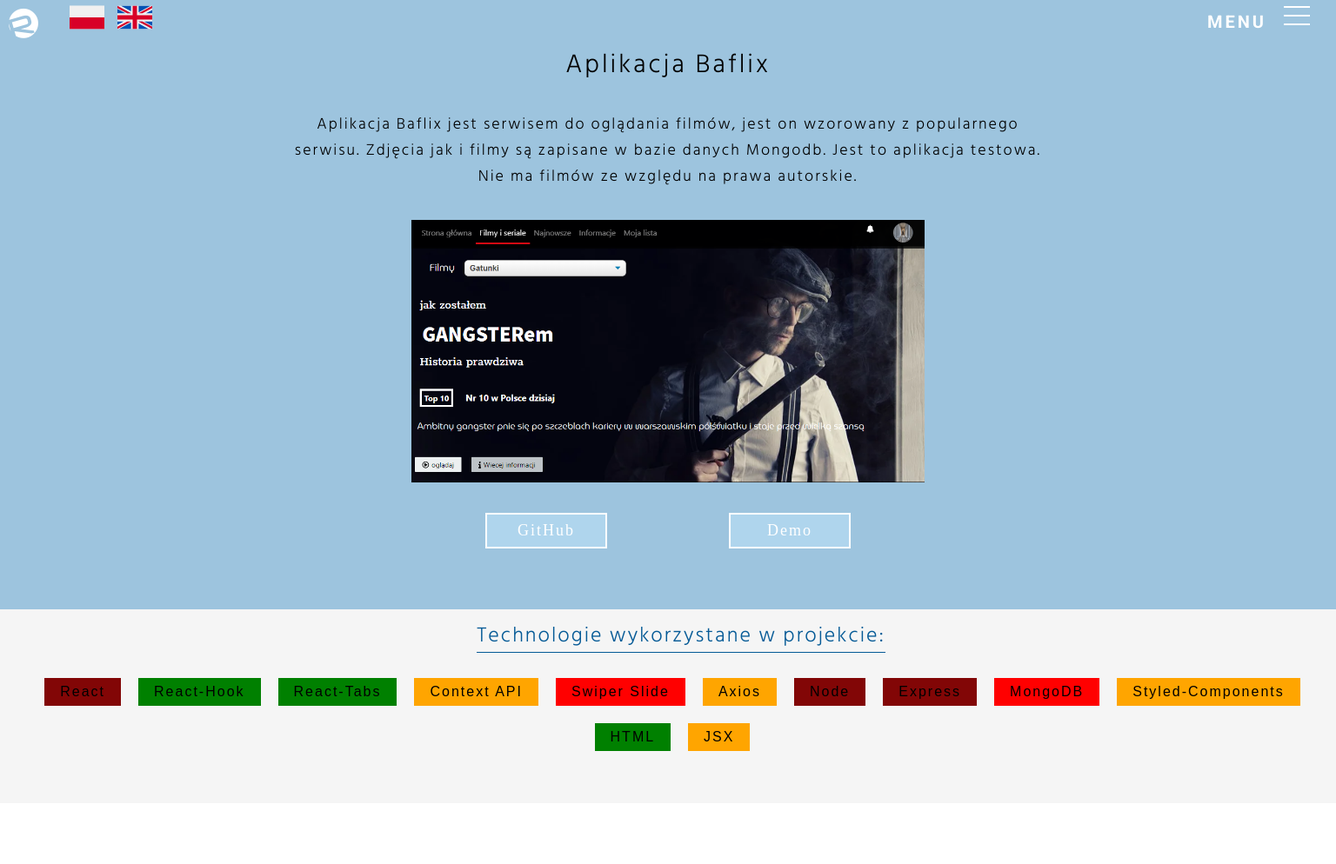
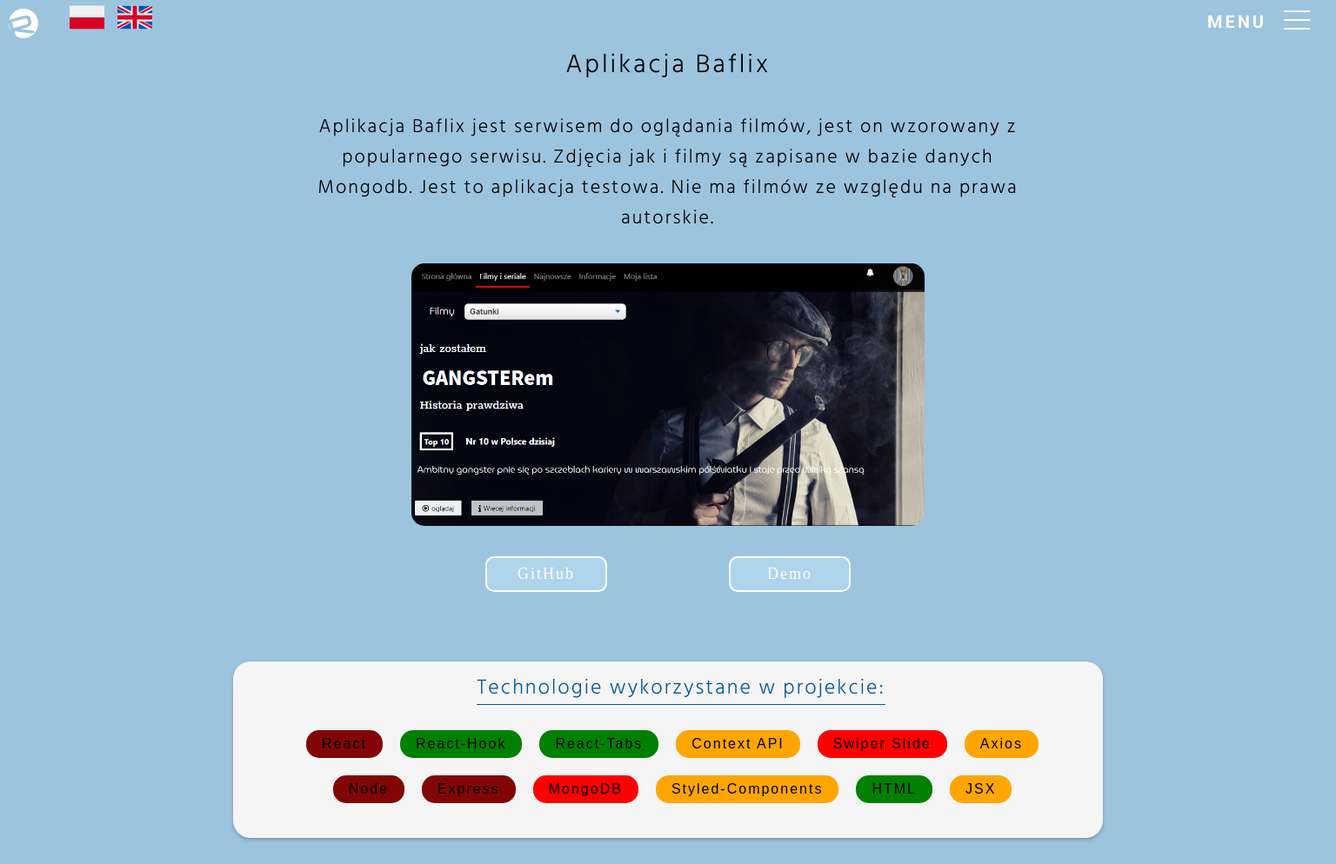
Before and after one commit to szkapec/mateusz-kapron, a React app: page /#/project/app-baflix in a window 1536 px wide. Shown: the whole page at 87% size. Before the commit the page ends 924 px from the top, so only its background shows below. Built offline with nearby package versions, Linux system fonts and the light colour scheme; a web font is replaced by a local one.

Commit message:
change responsive

```diff
--- a/src/components/Nav/Nav.jsx
+++ b/src/components/Nav/Nav.jsx
@@ -6,21 +6,33 @@ import menuImg from '../../assets/menu.png';
 import menuImgClick from '../../assets/menuimg.png';
 import poland from '../../assets/poland.svg';
 import english from '../../assets/english.svg';
-import {NavLink} from 'react-router-dom'
+import {NavLink, useHistory} from 'react-router-dom'
 import styled from 'styled-components'
-export default function Nav() {
+export default function Nav(props) {
     const ctx = useContext(CartContext);
     const [data, setData] = useState(db)
     const {home, about, skills, project, contact, info} = data.navigate;
     const [menu,setMenu] = useState(true)
     const [navbar, setNavbar] = useState(false)
     const [box, setBox] = useState(false)
+    const history = useHistory();
+
     const scrolling = (instance) => {
-		let node = document.getElementById(instance);
-		window.scrollTo({
-			top: node.offsetTop,
-			behavior: "smooth"
-		});
+
+        let node = document.getElementById(instance);
+        let details = document.querySelector('.details')
+        console.log(node, 'node')
+        console.log(details,'details')
+		if(node) {
+            window.scrollTo({
+                top: node.offsetTop,
+                behavior: "smooth"
+            });
+        }
+        if(details){
+            history.goBack();
+        }
+        console.log(node)
     }
 
     useEffect(() => {
@@ -29,9 +41,11 @@ export default function Nav() {
 
     const handleClick = () => {
         setMenu(!menu)
+
     }
     const handleOff = () => {
         setMenu(true)
+        setBox(!box)
         ctx.changeMenu(true)
     }
 
@@ -61,6 +75,7 @@ export default function Nav() {
                 setData(dbeng)
                 ctx.changeLeanguage(dbeng)
             }}>
+
             <img className="nav-img" src={english} alt="english"/>
             </button>
                <span className="menu-s">
@@ -79,17 +94,18 @@ export default function Nav() {
                 <ul className="navbar-box">
                         <li onClick={()=> {
                             handleOff()
-                            window.scrollTo({
-                                top: 0,
-                                behavior: "smooth"
-                            });
-                        }}>  {home} </li>
+                            scrolling('home');
+                        }}>
+                            {home}
+                        </li>
                         <li onClick={() => {
+                                        console.log(props)
                                         handleOff()
 										scrolling('about');
 									}}>{about}</li>
 
                         <li onClick={() => {
+                             console.log(props)
                                         handleOff()
 										scrolling('skills');
 									}}> {skills} </li>
@@ -129,6 +145,9 @@ export default function Nav() {
     width: 30px;
     height: 30px;
     outline: none;
+    @media(min-width: 1500px) {
+        margin-top: 5px;
+    }
   .clickafbef::after {
     content: '';
     position: absolute;
--- a/src/components/Projects/Details.jsx
+++ b/src/components/Projects/Details.jsx
@@ -13,7 +13,7 @@ const Details = (props) => {
     const [loading, setLoading] = useState(true);
     const [project, setProject] = useState('');
 
-
+    console.log('wykonaj')
     useEffect(() => {
         window.scrollTo(0, 0);
         setTimeout(() => setLoading(), 1500);
--- a/src/sass/Footer/Footer.scss
+++ b/src/sass/Footer/Footer.scss
@@ -172,7 +172,11 @@
 
     }
 }
-
+@media(min-width: 1500px) {
+    #contact .footer-contact div:last-child {
+                font-size: 20px;
+            }
+        }
 
 
 @keyframes footer {
--- a/src/sass/Nav/Nav.scss
+++ b/src/sass/Nav/Nav.scss
@@ -4,6 +4,7 @@
 
 .nav.active {
     background: transparent;
+
 }
 
 .box.active {
--- a/src/sass/Projects/Details.scss
+++ b/src/sass/Projects/Details.scss
@@ -1,6 +1,6 @@
 
 .details {
-	background-color:  var(--container);
+	background-color: #9dc4de;
 	min-height: 100vh;
 	overflow: hidden;
 }
@@ -32,9 +32,13 @@
 		letter-spacing: 2px;
 		line-height: 30px;
 		max-width: 900px;
-		margin: 0px auto;
+		margin: 0px auto 15px;
 		@media(min-width: 700px) {
 			margin: 0px auto 20px;
+		}
+		@media(min-width: 1500px) {
+			font-size: 22px;
+			line-height: 35px;
 		}
 	}
 	&__technologies {
@@ -43,6 +47,7 @@
 	}
 
 	&__img {
+		border-radius: 20px;
 		display: block;
 		margin: 0 auto;
 		width: 90%;
@@ -52,12 +57,14 @@
 		padding: 5px;
 	}
 	&__button {
+
 		display: flex;
 		justify-content: center;
 		width: 70%;
 		margin: 20px auto 15px;
 
 		button {
+			border-radius: 10px;
 			color: white;
 			font-family: bold;
 			background-color: #AFD5ED;
@@ -67,6 +74,7 @@
 			padding: 5px 10px;
 			transition: .4s ease-in-out;
 			margin: 5px 25px;
+			outline: none;
 		  }
 
 		  button:hover {
@@ -89,9 +97,14 @@
 
 
 .description-technologies {
-	margin: 20px auto;
+	max-width: 1000px;
+	width: 90%;
+	margin: 30px auto;
 	background:  var(--container);
+	box-shadow: 0 2px 2px 0 rgba(0,0,0,.06),0 2px 5px 0 rgba(0,0,0,.2);
+	border-radius: 20px;
 	padding: 10px 0;
+	text-align: center;
 
 	div:nth-child(1) {
 
@@ -114,8 +127,17 @@
 		}
 	}
 	div:nth-child(2) {
-		margin: 20px;
+		margin: 10px;
 		line-height: 50px;
+		outline: none;
+		button {
+		outline: none;
+		color: black;
+		border-radius: 15px;
+		}
+		@media(min-width: 600px) {
+			margin: 20px;
+		}
 		@media(min-width:1100px){
 			margin-left: 30px;
 			text-align: center;
--- a/src/sass/Projects/Projects.scss
+++ b/src/sass/Projects/Projects.scss
@@ -142,7 +142,7 @@
       button {
         margin: 10px 15px;
         padding: 7px 20px;
-        font-size: 18px;
+        font-size: 20px;
         width: 115px;
       }
     }
@@ -223,6 +223,14 @@
       color: #AFD5ED;
       background-color: white;
       border: 2px solid #9DC4DE
+    }
+    @media(min-width: 1500px) {
+      .button-left {
+        font-size: 20px;
+      }
+      .button-right {
+        font-size: 20px;
+      }
     }
   }
 
```
Also changed, not shown: src/sass/Nav/Nav.css (deleted), src/sass/Nav/Nav.min.css (deleted), src/sass/Projects/Projects.css (deleted), src/sass/Projects/Projects.min.css (deleted).
